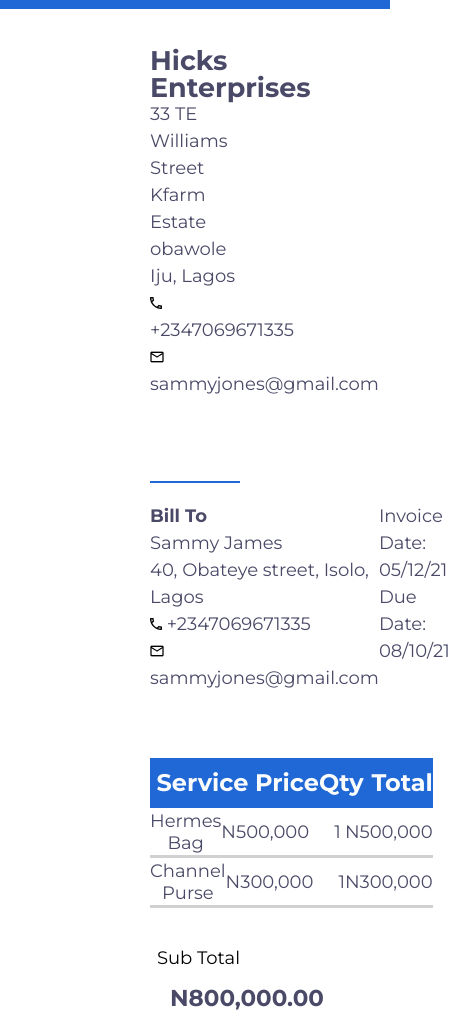
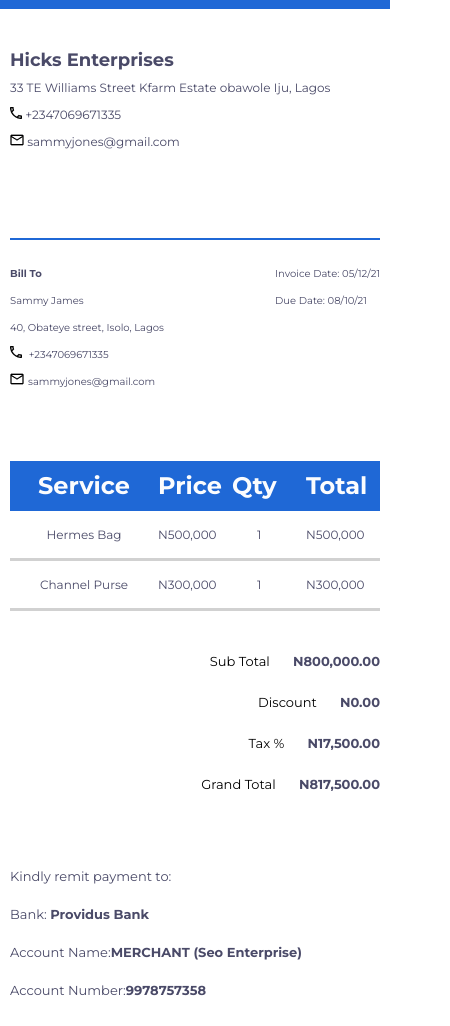
Before and after one commit to kenoskii/NEW-INVOICE, a plain HTML site: page index.html in a window 390 px wide. Shown: the part 51-1077 px from the top of the page, 450 px wide, since content can reach past the window. Drawn offline with nearby package versions, Linux system fonts and the light colour scheme.

Commit message:
added media query

```diff
--- a/index.css
+++ b/index.css
@@ -24,10 +24,16 @@ body {
   height: 100%;
   background: #ffffff
 }
+@media (max-height:91.1rem){
+    .body{
+        max-height: 100%;
+    }
+}
 
 
 .headline {
-  width: 62.5%rem;  height: 4rem;
+  width: 100%;
+  height: 4rem;
   text-align: center;
   color: #ffffff;
   background-color: #1f68d6;
@@ -36,11 +42,22 @@ body {
   padding-top: 2rem;
   justify-items: center;
 }
+@media (max-width:76.8rem) {
+    .heading {
+        /* box-sizing: border-box; */
+        font-size: 1.2rem;
+    }
+}
 
 section {
   margin: 0 15rem 0 15rem;
 }
-
+@media (max-width:76.8rem){
+    section{
+       margin: 1rem;
+       font-size: 1.2rem;
+    }
+}
 .top {
   align-self: flex-start;
   display: flex;
@@ -49,6 +66,7 @@ section {
   margin-top: 3.8rem;
   margin-bottom: 8.3rem;
 }
+
 
 hr {
   box-sizing: border-box;
@@ -61,6 +79,16 @@ hr {
   margin-top: 2rem;
   line-height: 2.7rem;
   margin-bottom: 6.6rem;
+}
+@media (max-width:76.8rem){
+    .section-bottom img{
+        margin-right: 0.4rem;
+    }
+}
+@media (max-width:28rem){
+  .section-bottom{
+      font-size: 1rem;
+  }
 }
 
 .table {
@@ -114,10 +142,21 @@ hr {
   font-size: 2.3rem;
   margin-left: 2rem;
 }
+@media (max-width:76.8rem){
+    .total .figure{
+        font-size: 1.3rem;
+    }
+}
 
 .total .words {
   color: #000000;
   font-size: 1.8rem;
+}
+@media (max-width:76.8rem){
+
+    .total .words {
+        font-size: 1.3rem;
+    }
 }
 
 .remit {
@@ -126,6 +165,11 @@ hr {
   font-size: 2.1rem;
   line-height: 3.8rem;
 }
+@media (max-width:76.8rem){
+    .remit {
+        font-size: 1.3rem;
+    }
+}
 
 .remit strong {
   font-weight: 700;
```
